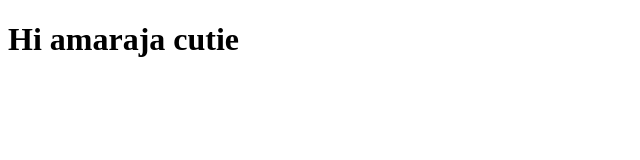
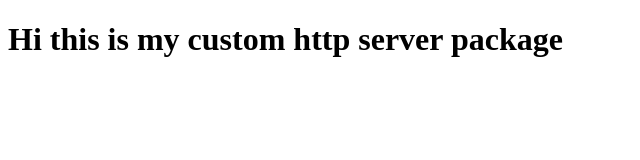
Before and after one commit to Aadityaprabu002/http-server, a plain HTML site: page index.html in a window 1280 px wide. Shown: the whole page, without its empty margins (0-640 px from the left). Drawn offline with Linux system fonts and the light colour scheme.

Commit message:
Update index.html

```diff
--- a/index.html
+++ b/index.html
@@ -6,6 +6,6 @@
     <title>Document</title>
   </head>
   <body>
-    <h1>Hi amaraja cutie</h1>
+    <h1>Hi this is my custom http server package</h1>
   </body>
 </html>
```
